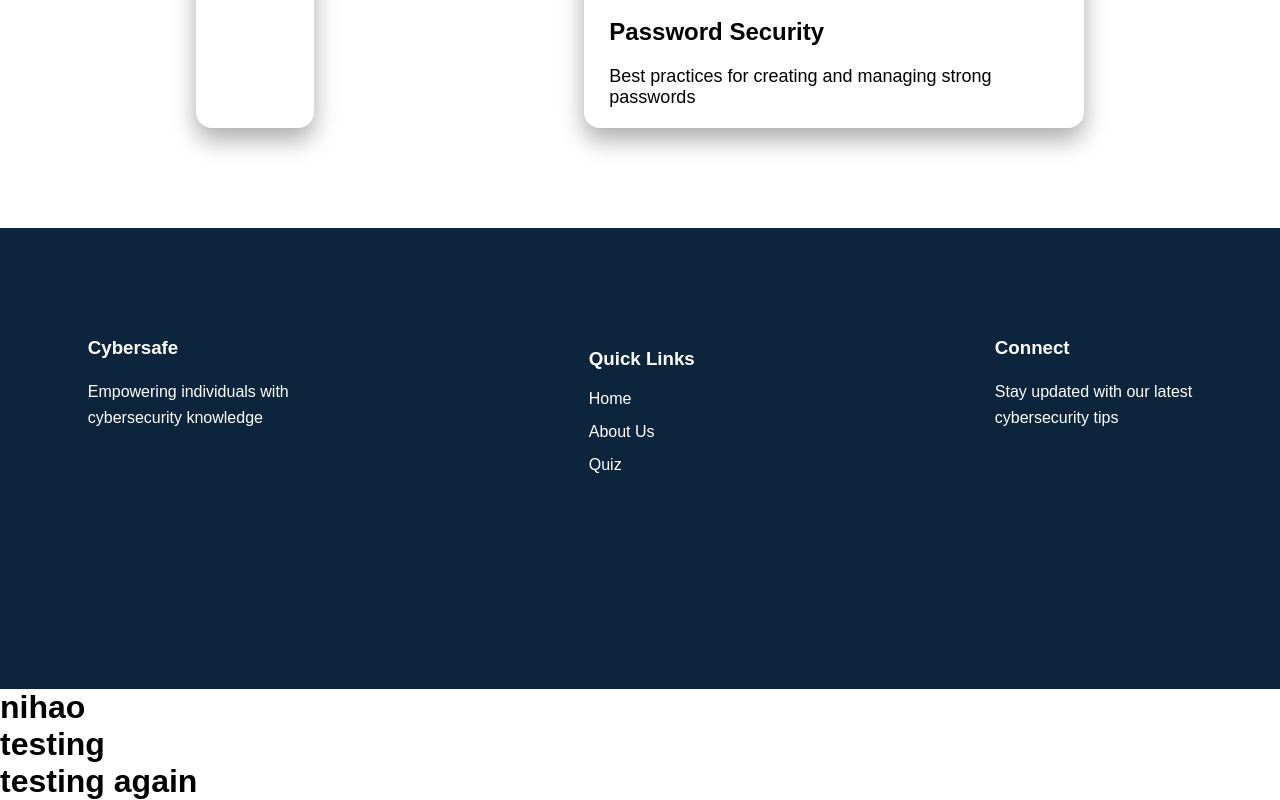
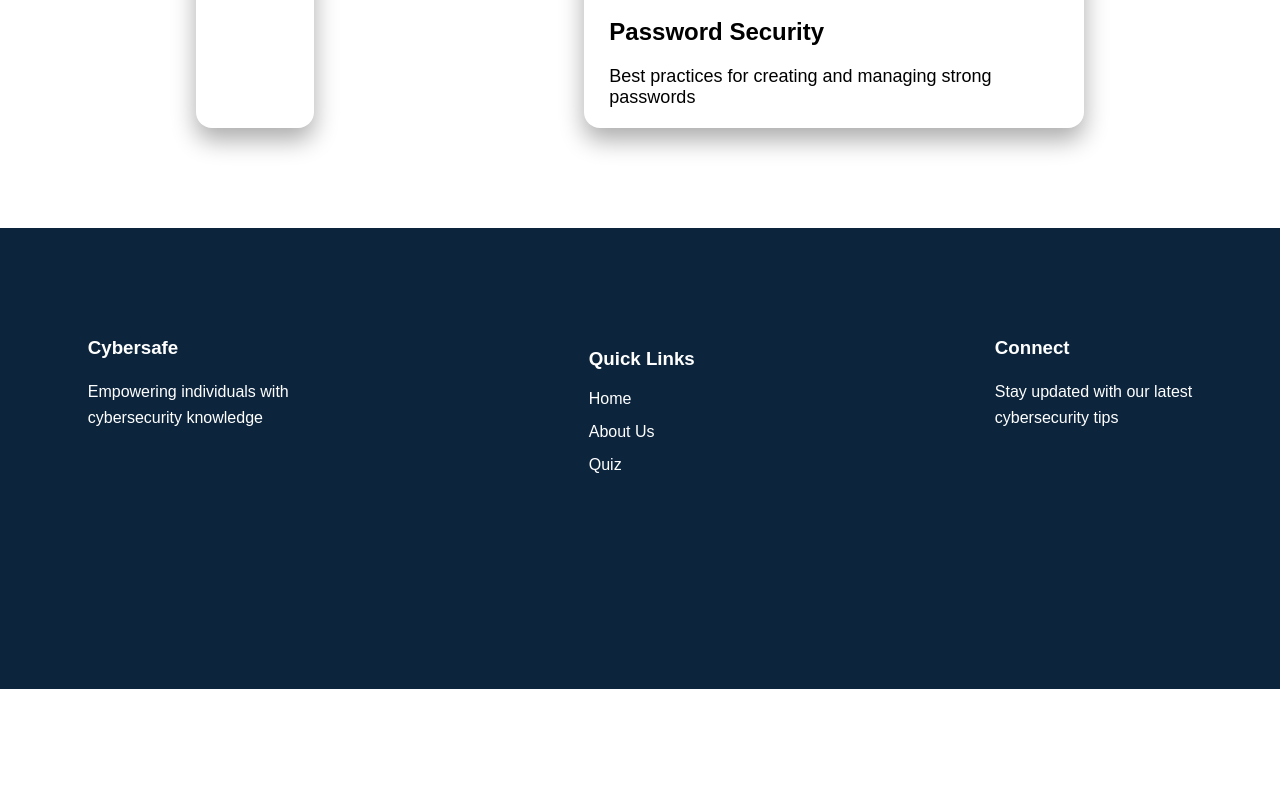
Before and after one commit to SWKHandsome/HTML, a plain HTML site: page Group_Assignment/Home Page.html in a window 1280 px wide. Shown: the part 2015-2815 px from the top of the page. After the commit the page ends 2704 px from the top, so only its background shows below. Drawn offline with nearby package versions, Linux system fonts and the light colour scheme.

Commit message:
testing1

```diff
--- a/Group_Assignment/Home Page.html
+++ b/Group_Assignment/Home Page.html
@@ -94,9 +94,5 @@
         </div>
     </div>
 
-    <h1>nihao</h1>
-    <h1>testing</h1>
-    <h1>testing again</h1>
-
 </body>
 </html>
```
